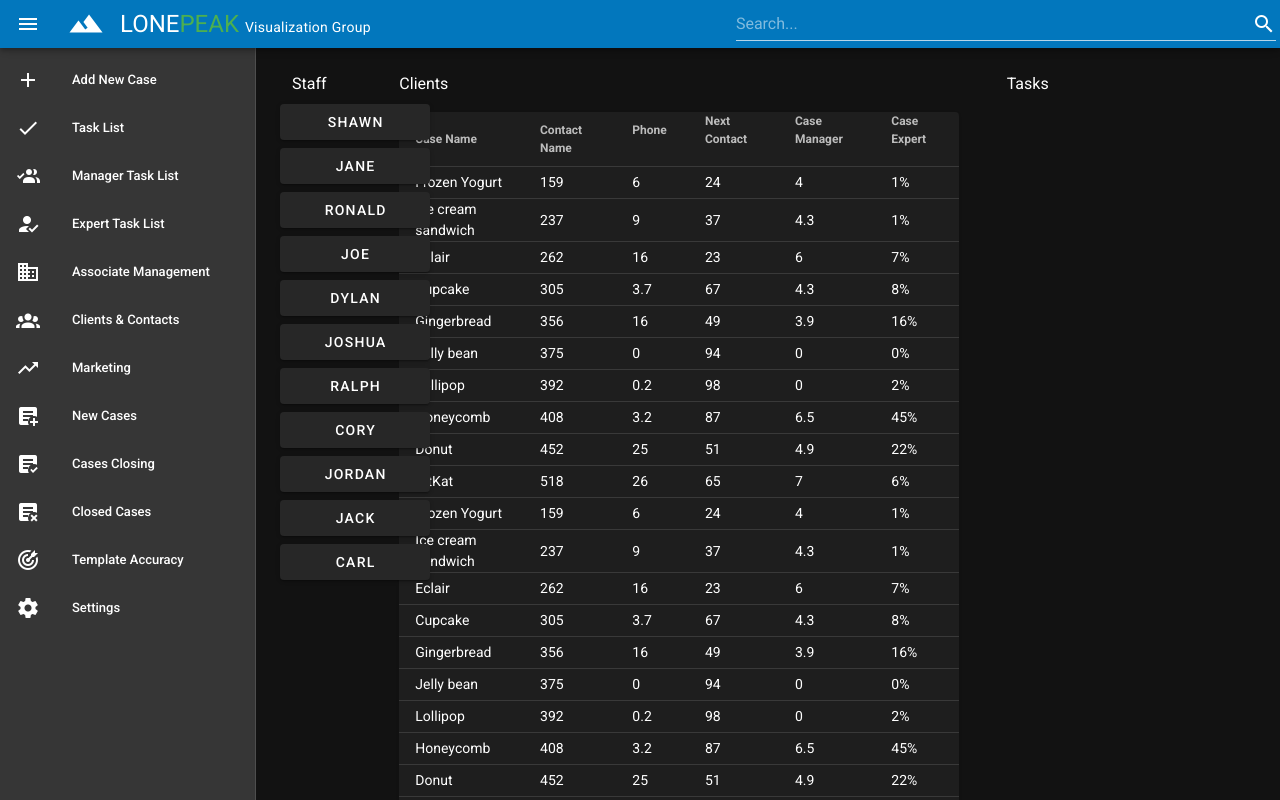
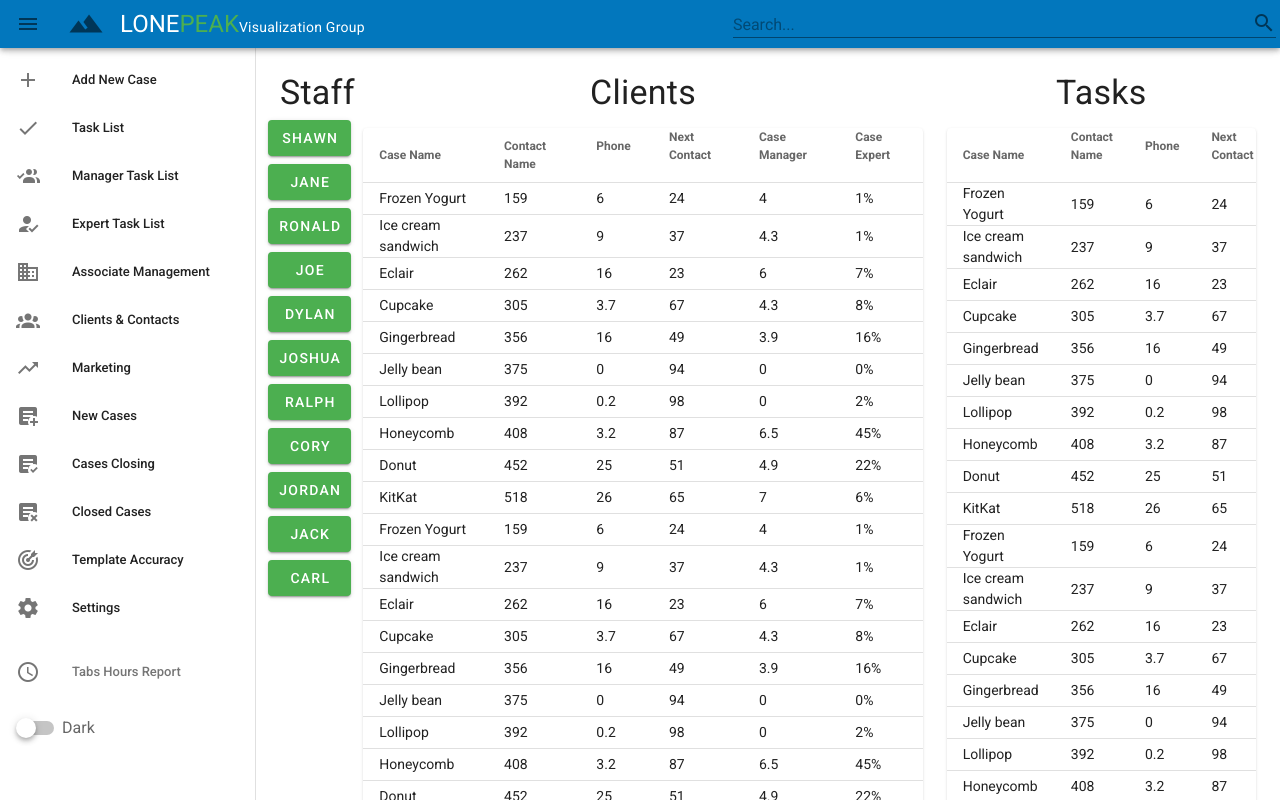
Before and after one commit to CobyYates/Alpine-CMS, a Vue app: page / in a window 1280 px wide. Shown: the top 800 px of the page. Built offline with nearby package versions, Linux system fonts and the light colour scheme.

Commit message:
added dark toggle, added tasks, changed button color

```diff
--- a/src/App.vue
+++ b/src/App.vue
@@ -1,16 +1,8 @@
 <template>
   <v-app id="inspire">
-    <v-navigation-drawer
-      v-model="drawer"
-      app
-      clipped
-    >
+    <v-navigation-drawer v-model="drawer" app clipped>
       <v-list dense>
-        <v-list-item
-          v-for="item in items"
-          :key="item.text"
-          link
-        >
+        <v-list-item v-for="item in items" :key="item.text" link>
           <v-list-item-action>
             <v-icon>{{ item.icon }}</v-icon>
           </v-list-item-action>
@@ -36,16 +28,18 @@
             <v-list-item-title v-text="item.text" />
           </v-list-item>
         </v-list> -->
-        <!-- <v-list-item
-          class="mt-4"
-          link
+        <v-list-item class="mt-4" link>
+          <v-list-item-action>
+            <v-icon color="grey darken-1">mdi-clock-outline</v-icon>
+          </v-list-item-action>
+          <v-list-item-title class="grey--text text--darken-1"
+            >Tabs Hours Report</v-list-item-title
           >
-          <v-list-item-action>
-            <v-icon color="grey darken-1">mdi-plus-circle-outline</v-icon>
-          </v-list-item-action>
-          <v-list-item-title class="grey--text text--darken-1">Browse Channels</v-list-item-title>
         </v-list-item>
-        <v-list-item link>
+        <v-list-item>
+          <v-switch v-model="$vuetify.theme.dark" primary label="Dark" />
+        </v-list-item>
+        <!-- <v-list-item link>
           <v-list-item-action>
             <v-icon color="grey darken-1">mdi-settings</v-icon>
           </v-list-item-action>
@@ -54,40 +48,34 @@
       </v-list>
     </v-navigation-drawer>
 
-    <v-app-bar
-      app
-      clipped-left
-      color="light-blue darken-3"
-      dense
-    >
+    <v-app-bar app clipped-left color="light-blue darken-3" dense>
       <v-app-bar-nav-icon @click.stop="drawer = !drawer" />
-      <v-icon
-        class="mx-4"
-        large
-      >
+      <v-icon class="mx-4" large>
         mdi-image-filter-hdr
       </v-icon>
       <v-toolbar-title class="mr-12 align-center">
-        <span class="headline white--text">LONE<span class="green--text">PEAK</span> <span class="body-2">Visualization Group</span></span>
+        <span class="headline white--text"
+          >LONE<span class="green--text">PEAK</span>
+          <span class="body-2">Visualization Group</span></span
+        >
       </v-toolbar-title>
       <v-spacer />
-      <v-row
-        align="center"
-        style="max-width: 650px"
-      >
+      <v-row align="center" style="max-width: 650px">
         <v-text-field
           :append-icon-cb="() => {}"
           placeholder="Search..."
           single-line
+          dense
           append-icon="mdi-magnify"
           color="white"
           hide-details
         />
+
       </v-row>
     </v-app-bar>
 
     <v-content>
-      <v-container class="fill-height" fluid>
+      <v-container class="fill-height mx-0" fluid>
         <Home />
       </v-container>
     </v-content>
@@ -95,41 +83,42 @@
 </template>
 
 <script>
-import Home from './components/Home'
+import Home from "./components/Home";
 
 export default {
   props: {
-      source: String,
+    source: String
   },
   data: () => ({
     drawer: null,
     items: [
-        { icon: 'mdi-plus', text: 'Add New Case' },
-        { icon: 'mdi-check', text: 'Task List' },
-        { icon: 'mdi-account-multiple-check', text: 'Manager Task List' },
-        { icon: 'mdi-account-check', text: 'Expert Task List' },
-        { icon: 'mdi-domain', text: 'Associate Management' },
-        { icon: 'mdi-account-group', text: 'Clients & Contacts' },
-        { icon: 'mdi-trending-up', text: 'Marketing' },
-        { icon: 'mdi-text-box-plus', text: 'New Cases' },
-        { icon: 'mdi-text-box-check', text: 'Cases Closing' },
-        { icon: 'mdi-text-box-remove', text: 'Closed Cases' },
-        { icon: 'mdi-bullseye-arrow', text: 'Template Accuracy' },
-        { icon: 'mdi-cog', text: 'Settings' },
-      ],
-      items2: [
-        { picture: 28, text: 'Joseph' },
-        { picture: 38, text: 'Apple' },
-        { picture: 48, text: 'Xbox Ahoy' },
-        { picture: 58, text: 'Nokia' },
-        { picture: 78, text: 'MKBHD' },
-      ],
+      { icon: "mdi-plus", text: "Add New Case", color: "" },
+      { icon: "mdi-check", text: "Task List", color: "" },
+      {
+        icon: "mdi-account-multiple-check",
+        text: "Manager Task List",
+        color: ""
+      },
+      { icon: "mdi-account-check", text: "Expert Task List", color: "" },
+      { icon: "mdi-domain", text: "Associate Management", color: "" },
+      { icon: "mdi-account-group", text: "Clients & Contacts", color: "" },
+      { icon: "mdi-trending-up", text: "Marketing", color: "" },
+      { icon: "mdi-text-box-plus", text: "New Cases", color: "" },
+      { icon: "mdi-text-box-check", text: "Cases Closing", color: "" },
+      { icon: "mdi-text-box-remove", text: "Closed Cases", color: "" },
+      { icon: "mdi-bullseye-arrow", text: "Template Accuracy", color: "" },
+      { icon: "mdi-cog", text: "Settings", color: "" }
+    ]
+    // items2: [
+    //   { picture: 28, text: 'Joseph' },
+    //   { picture: 38, text: 'Apple' },
+    //   { picture: 48, text: 'Xbox Ahoy' },
+    //   { picture: 58, text: 'Nokia' },
+    //   { picture: 78, text: 'MKBHD' },
+    // ],
   }),
   components: {
     Home
   },
-    created () {
-      this.$vuetify.theme.dark = true
-    },
-  }
+};
 </script>
--- a/src/components/Home.vue
+++ b/src/components/Home.vue
@@ -1,20 +1,20 @@
 <template>
   <v-container fluid class="fluid">
-    <v-row>
+    <v-row class="text-center">
       <!-- <v-col cols="1" class="mx-3">
         <p>Projects</p>
         <v-row v-for="project in projects" :key="project.i">
           <v-btn width="150" class="my-1">{{ project.name }}</v-btn>
         </v-row>
       </v-col> -->
-      <v-col cols="1" class="mx-3">
-        <p>Staff</p>
+      <v-col cols="1" class="px-3">
+        <p class="display-1">Staff</p>
         <v-row v-for="staff in staffs" :key="staff.i">
-          <v-btn width="150" class="my-1">{{ staff.name }}</v-btn>
+          <v-btn color="success" width="100%" class="my-1">{{ staff.name }}</v-btn>
         </v-row>
       </v-col>
-      <v-col cols="7" class="mx-3">
-        <p>Clients</p>
+      <v-col cols="7" class="px-3">
+        <p class="display-1">Clients</p>
         <v-data-table
           items-per-page="25"
           dense
@@ -24,8 +24,16 @@
           class="elevation-1"
         ></v-data-table>
       </v-col>
-      <v-col cols="3" class="mx-3">
-        <p>Tasks</p>
+      <v-col cols="4" class="px-3">
+        <p class="display-1">Tasks</p>
+        <v-data-table
+          items-per-page="25"
+          dense
+          :headers="headers"
+          :items="clients"
+          item-key="name"
+          class="elevation-1"
+        ></v-data-table>
       </v-col>
     </v-row>
   </v-container>
@@ -36,25 +44,6 @@ export default {
   name: "HelloWorld",
 
   data: () => ({
-    // projects: [
-    //   { name: "Project 1" },
-    //   { name: "Project 2" },
-    //   { name: "Project 3" },
-    //   { name: "Project 4" },
-    //   { name: "Project 5" },
-    //   { name: "Project 6" },
-    //   { name: "Project 7" },
-    //   { name: "Project 8" },
-    //   { name: "Project 9" },
-    //   { name: "Project 10" },
-    //   { name: "Project 11" },
-    //   { name: "Project 12" },
-    //   { name: "Project 13" },
-    //   { name: "Project 14" },
-    //   { name: "Project 15" },
-    //   { name: "Project 16" },
-    //   { name: "Project 17" }
-    // ],
     staffs: [
       { name: "Shawn" },
       { name: "Jane" },
```
Lines whose indentation alone changed are shown as unchanged.
